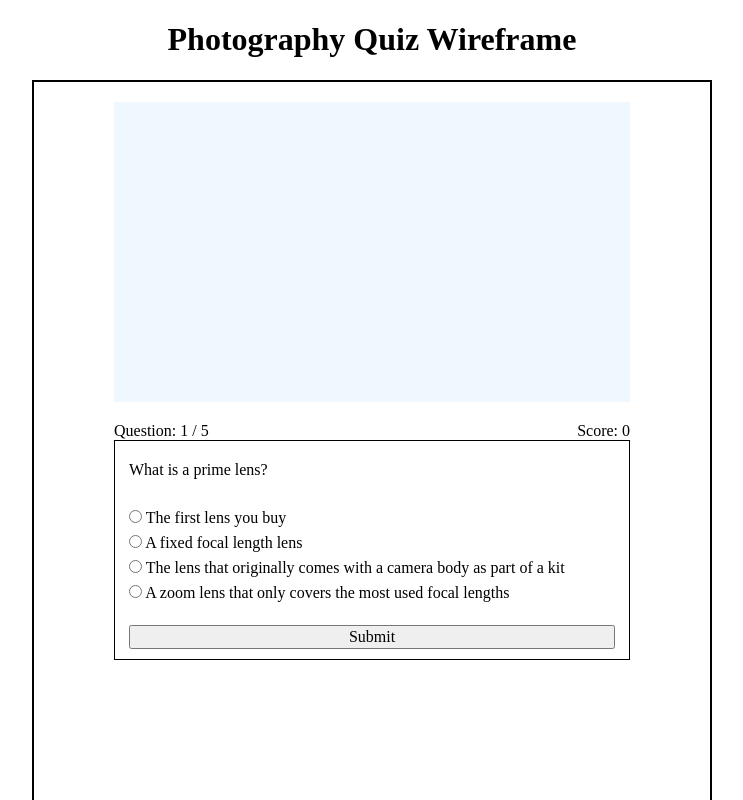
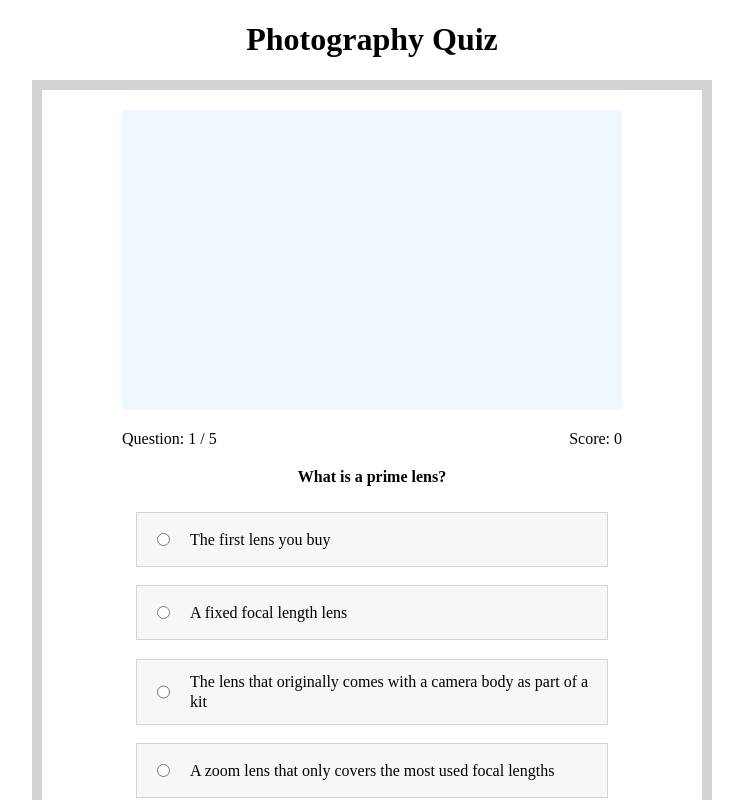
Before and after one commit to BrianHook1183/Quiz-App, a plain HTML site: page index.html in a window 1280 px wide. Both pictures are taken after a click on the button "Start". Shown: the top 800 px of the page, without its empty margins (268-1011 px from the left). Drawn offline with nearby package versions, Linux system fonts and the light colour scheme.

Commit message:
overhaul of html form to make radio buttons easier to click. updated css and inde.html with some overall design changes also.

```diff
--- a/index.html
+++ b/index.html
@@ -10,7 +10,7 @@
     </head>
     <body>
         <header>
-            <h1>Photography Quiz Wireframe</h1>
+            <h1>Photography Quiz</h1>
         </header>
         <main>
             <section class="landing-page">
@@ -19,7 +19,7 @@
                 </div>
                 <div class="centered">
                     <button class="start-button">Start</button>
-                    <p id="toggle">*Created by Brian Hook to display his HTML, CSS, Javascript and Jquery skills.</p>
+                    <p>*Created by Brian Hook to display his <br>HTML, CSS, Javascript and Jquery skills.</p>
                 </div>
             </section>
         </main>
--- a/quiz.js
+++ b/quiz.js
@@ -4,7 +4,6 @@
 // low priority:  empty form submit is bringing up required warning on form but is causing a js error in console.
 // low priority:  figure out better way of not-rerendering html after each question
 // low priority:  clear up "question" variable and STORE parameter confusion
-// low priority:  make radio toggles easier to click https://uxmovement.com/forms/ways-to-make-checkboxes-radio-buttons-easier-to-click/
 
 //BONUS FEATURES:
 // deactivate radio buttons after submit
@@ -142,7 +141,7 @@ function renderNextQuestion() {
       <div class="js-options">
       </div>
       <button type = "submit" class="js-submit-answer">Submit</button>
-      <button type = "button" class="js-next-question">Next ~~></button>
+      <button type = "button" class="js-next-question">Next</button>
   </fieldset>
   </form>`);
   $(".q-a-box").html(formAndQuestion);
@@ -155,8 +154,9 @@ function renderOptions() {
   for (let i=0; i < question.options.length; i++)
   {
     $('.js-options').append(`
-        <input type = "radio" name="options" id="option${i+1}" value= "${question.options[i].option}" data-index-number=${i} tabindex ="${i+1}" required>
-        <label data-index-number=${i} for="option${i+1}"> ${question.options[i].option}</label><br/>`
+    <label data-index-number=${i}>
+    <input type = "radio" name="options" value= "${question.options[i].option}" data-index-number=${i} tabindex ="${i+1}" required> <span>${question.options[i].option}</span>
+    </label><br/>`
     );
     // finds the index of the correct answer
     if (question.options[i].isAnswer === true) {
@@ -171,7 +171,7 @@ function handleSubmitButton() {
   const userAnswer = $("input[name=options]:checked").val();
   const realAnswer = STORE[currentQuestion].options[realAnswerIndex].option;
   event.preventDefault();
-    $(".js-next-question").show(); // show next button only after if alert has been satisfied
+    $(".js-next-question").show();
     $(".js-submit-answer").hide();
     if (userAnswerBool){
       answerIsCorrect (userAnswer);
--- a/style.css
+++ b/style.css
@@ -5,11 +5,11 @@ h1, h2 {
 section {
     display: flex;
     flex-direction: column;
-    border: 2px solid black;
+    border: 10px solid lightgrey;
     min-height: 800px;
     margin: 10px 80px;
 }
-@media only screen and (max-width: 600px) {
+@media only screen and (max-width: 900px) {
     section {
       margin: 10px 10px
     }
@@ -49,7 +49,7 @@ section {
 }
 
 .q-a-box {
-    border: 1px solid black;
+    /* border: 1px solid black; */
     margin: 0px 80px;
 }
 
@@ -68,13 +68,40 @@ fieldset {
 
 legend {
     padding: 20px 0px;
+    font-weight: bold;
+    text-align: center;
 }
 
 label {
-    line-height: 25px;
+    line-height: 20px;
+    border: 1px solid lightgrey;
+    display: flex;
+    background-color: #F7F7F7;
+}
+label:focus{
+    background-color:aliceblue; /* not working */
+}
+label:hover {
+    background-color: aliceblue;
+  }
+label:active {
+    background-color: skyblue;
+  }
+
+label span {
+    margin: auto 0px;
+    padding: 12px 16px 12px 0px;
+}
+
+input {
+    margin: 20px;
 }
 
 button {
     margin-top: 20px;
+    padding: 8px;
     width: 100%;
+    background-color: #ADD9FF;
+    font-weight: bold;
+    letter-spacing: 6px;
 }
```
